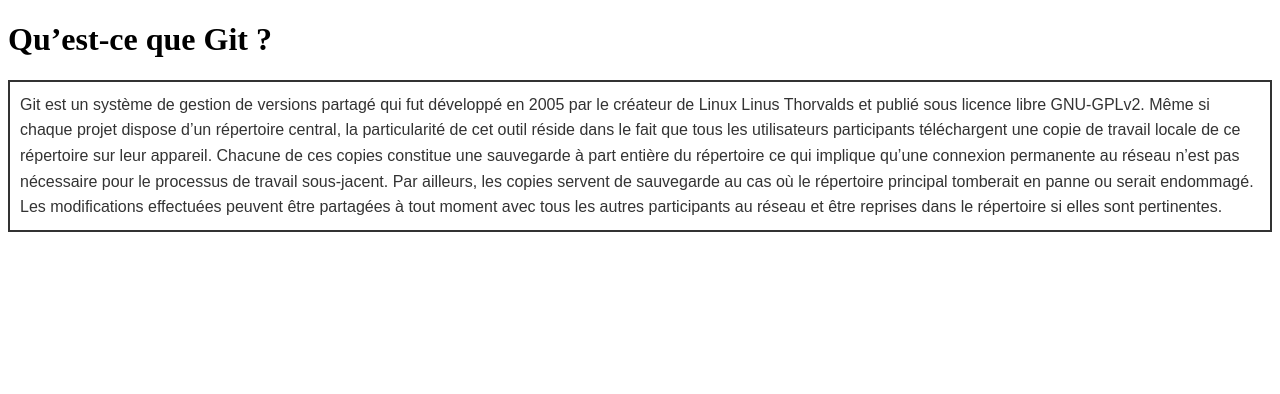
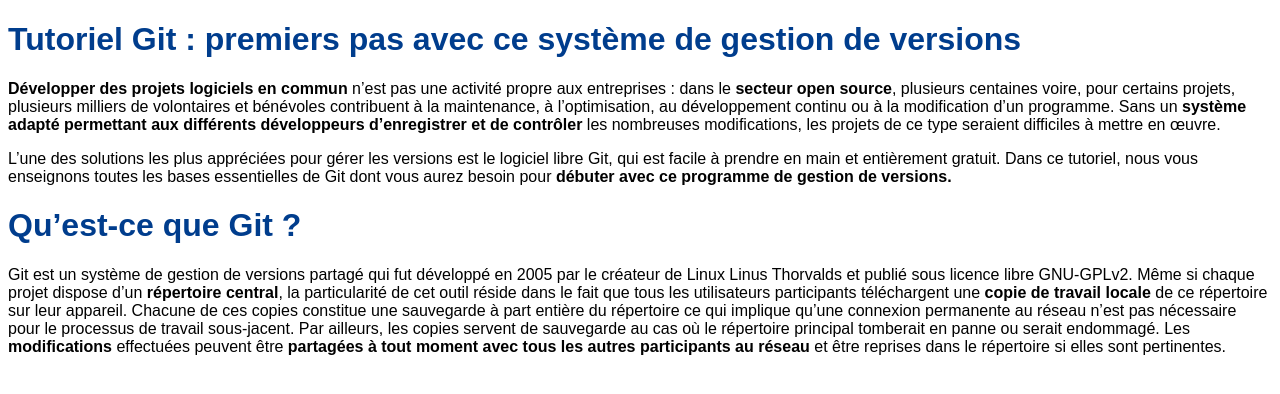
Before and after one commit to Maximencl/Exercice, a plain HTML site: page index.html in a window 1280 px wide. Drawn offline with Linux system fonts and the light colour scheme.

Commit message:
Modif texte et css

```diff
--- a/index.html
+++ b/index.html
@@ -8,9 +8,15 @@
 </head>
 <body>
 
+    <h1>Tutoriel Git : premiers pas avec ce système de gestion de versions</h1>
+
+    <p><span class="gras">Développer des projets logiciels en commun</span> n’est pas une activité propre aux entreprises : dans le <span class="gras">secteur open source</span>, plusieurs centaines voire, pour certains projets, plusieurs milliers de volontaires et bénévoles contribuent à la maintenance, à l’optimisation, au développement continu ou à la modification d’un programme. Sans un <span class="gras">système adapté permettant aux différents développeurs d’enregistrer et de contrôler</span> les nombreuses modifications, les projets de ce type seraient difficiles à mettre en œuvre.</p>
+
+    <p>L’une des solutions les plus appréciées pour gérer les versions est le logiciel libre Git, qui est facile à prendre en main et entièrement gratuit. Dans ce tutoriel, nous vous enseignons toutes les bases essentielles de Git dont vous aurez besoin pour <span class="gras">débuter avec ce programme de gestion de versions.</span></p>
+
     <h1>Qu’est-ce que Git ?</h1>
 
-    <p>Git est un système de gestion de versions partagé qui fut développé en 2005 par le créateur de Linux Linus Thorvalds et publié sous licence libre GNU-GPLv2. Même si chaque projet dispose d’un répertoire central, la particularité de cet outil réside dans le fait que tous les utilisateurs participants téléchargent une copie de travail locale de ce répertoire sur leur appareil. Chacune de ces copies constitue une sauvegarde à part entière du répertoire ce qui implique qu’une connexion permanente au réseau n’est pas nécessaire pour le processus de travail sous-jacent. Par ailleurs, les copies servent de sauvegarde au cas où le répertoire principal tomberait en panne ou serait endommagé. Les modifications effectuées peuvent être partagées à tout moment avec tous les autres participants au réseau et être reprises dans le répertoire si elles sont pertinentes.</p>
+    <p>Git est un système de gestion de versions partagé qui fut développé en 2005 par le créateur de Linux Linus Thorvalds et publié sous licence libre GNU-GPLv2. Même si chaque projet dispose d’un <span class="gras">répertoire central</span>, la particularité de cet outil réside dans le fait que tous les utilisateurs participants téléchargent une <span class="gras">copie de travail locale</span> de ce répertoire sur leur appareil. Chacune de ces copies constitue une sauvegarde à part entière du répertoire ce qui implique qu’une connexion permanente au réseau n’est pas nécessaire pour le processus de travail sous-jacent. Par ailleurs, les copies servent de sauvegarde au cas où le répertoire principal tomberait en panne ou serait endommagé. Les <span class="gras">modifications</span> effectuées peuvent être <span class="gras">partagées à tout moment avec tous les autres participants au réseau</span> et être reprises dans le répertoire si elles sont pertinentes.</p>
 
 </body>
 </html>
--- a/style.css
+++ b/style.css
@@ -1,8 +1,11 @@
-p {
+body {
     font-family: Arial, sans-serif;
-    line-height: 1.6;
-    margin-bottom: 10px;
-    border: 2px solid #333;
-    padding: 10px;
-    color: #333; /* Ajout de la couleur du texte */
 }
+
+h1 {
+    color: #003d8d;
+}
+
+.gras {
+    font-weight: bold;
+}
```
